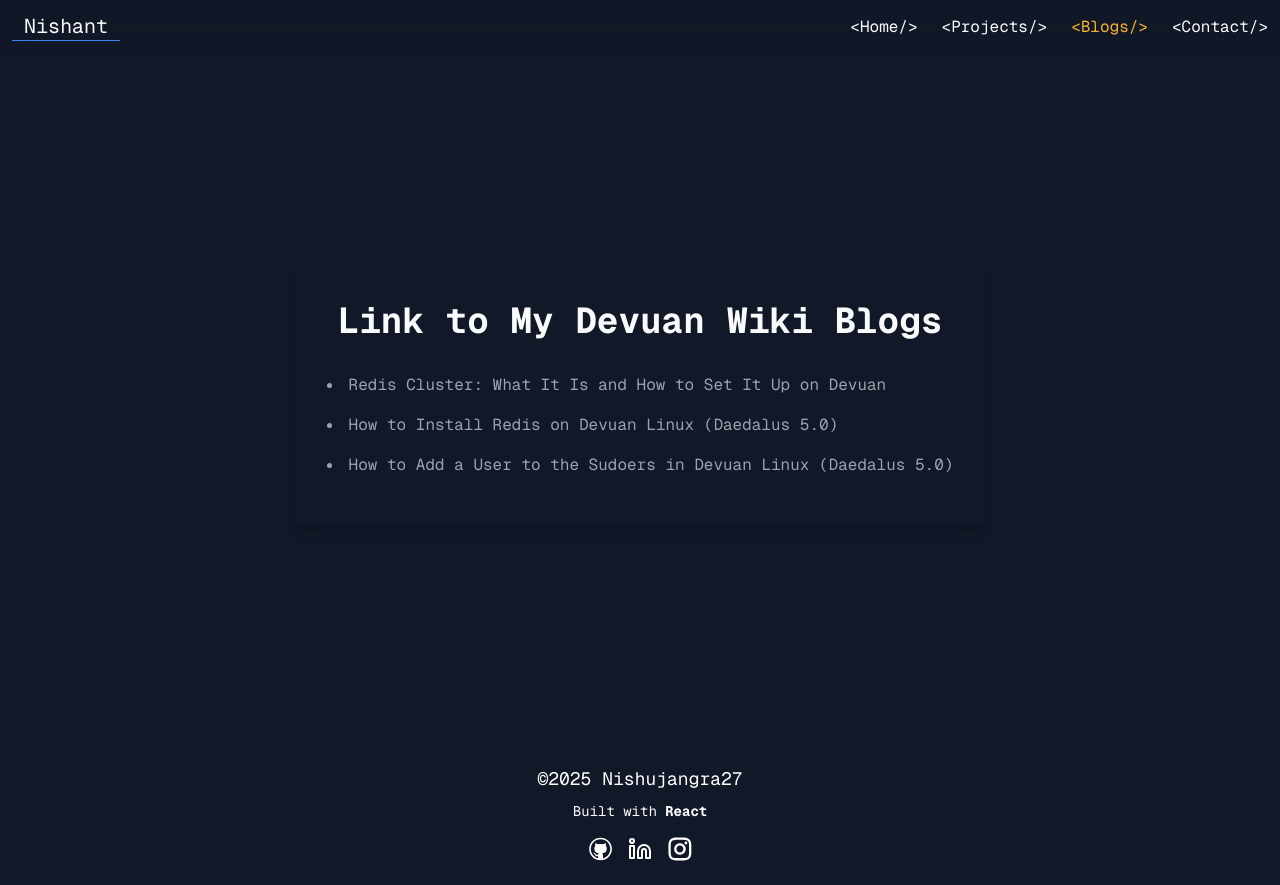
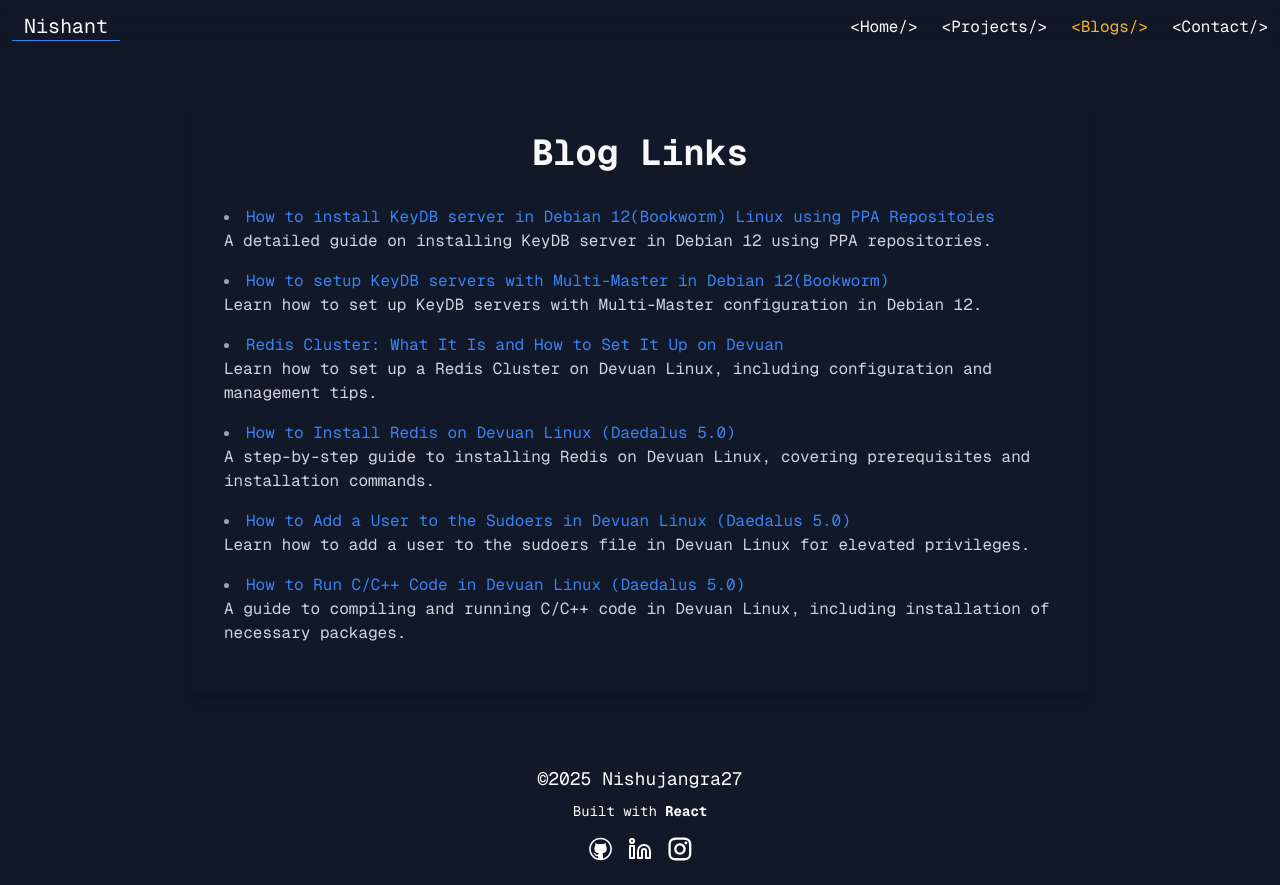
Before and after one commit to nishujangra/Portfolio, a React (Vite) app: page /blogs in a window 1280 px wide. Built offline with nearby package versions, Linux system fonts and the light colour scheme.

Commit message:
Blogs Updated

```diff
--- /dev/null
+++ b/src/data/blogs.ts
@@ -0,0 +1,38 @@
+export const blogs = [
+    {
+        title: "How to install KeyDB server in Debian 12(Bookworm) Linux using PPA Repositoies",
+        description:
+            "A detailed guide on installing KeyDB server in Debian 12 using PPA repositories.",
+        url: "https://bitbucket.org/tirveni/devuan/wiki/KeyDB-Setup",
+    },
+    {
+        title: "How to setup KeyDB servers with Multi-Master in Debian 12(Bookworm)",
+        description:
+            "Learn how to set up KeyDB servers with Multi-Master configuration in Debian 12.",
+        url: "https://bitbucket.org/tirveni/devuan/wiki/KeyDB-Multi-Master",
+    },
+    {
+        title: "Redis Cluster: What It Is and How to Set It Up on Devuan",
+        description:
+            "Learn how to set up a Redis Cluster on Devuan Linux, including configuration and management tips.",
+        url: "https://bitbucket.org/tirveni/devuan/wiki/Redis-Cluster",
+    },
+    {
+        title: "How to Install Redis on Devuan Linux (Daedalus 5.0)",
+        description:
+            "A step-by-step guide to installing Redis on Devuan Linux, covering prerequisites and installation commands.",
+        url: "https://bitbucket.org/tirveni/devuan/wiki/Redis",
+    },
+    {
+        title: "How to Add a User to the Sudoers in Devuan Linux (Daedalus 5.0)",
+        description:
+            "Learn how to add a user to the sudoers file in Devuan Linux for elevated privileges.",
+        url: "https://bitbucket.org/tirveni/devuan/wiki/Sudoers",
+    },
+    {
+        title: "How to Run C/C++ Code in Devuan Linux (Daedalus 5.0)",
+        description:
+            "A guide to compiling and running C/C++ code in Devuan Linux, including installation of necessary packages.",
+        url: "https://bitbucket.org/tirveni/devuan/wiki/C++",
+    }
+];
--- a/src/pages/Blogs/Blogs.tsx
+++ b/src/pages/Blogs/Blogs.tsx
@@ -1,3 +1,4 @@
+import { blogs } from "@/data/blogs";
 import { Link } from "react-router-dom";
 
 const Blogs = () => {
@@ -6,37 +7,25 @@ const Blogs = () => {
             <div className="flex flex-col justify-center items-center min-h-[80vh]">
                 <div className="max-w-4xl mx-auto px-4 sm:px-6 lg:px-8 rounded-lg shadow-lg p-8">
                     <h1 className="text-4xl font-bold text-center mb-8">
-                        Link to My Devuan Wiki Blogs
+                        Blog Links
                     </h1>
                     <div className="mt-8">
                         <ul className="list-disc list-inside text-gray-400">
-                            <li className="mb-4">
-                                <Link
-                                    className="hover:underline"
-                                    to="https://bitbucket.org/tirveni/devuan/wiki/Redis-Cluster"
-                                >
-                                    Redis Cluster: What It Is and How to Set It
-                                    Up on Devuan
-                                </Link>
-                            </li>
-                            <li className="mb-4">
-                                <Link
-                                    className="hover:underline"
-                                    to="https://bitbucket.org/tirveni/devuan/wiki/Redis"
-                                >
-                                    How to Install Redis on Devuan Linux
-                                    (Daedalus 5.0)
-                                </Link>
-                            </li>
-                            <li className="mb-4">
-                                <Link
-                                    className="hover:underline"
-                                    to="https://bitbucket.org/tirveni/devuan/wiki/Sudoers"
-                                >
-                                    How to Add a User to the Sudoers in Devuan
-                                    Linux (Daedalus 5.0)
-                                </Link>
-                            </li>
+                            {blogs.map((blog, index) => (
+                                <li key={index} className="mb-4">
+                                    <Link
+                                        to={blog.url}
+                                        target="_blank"
+                                        rel="noopener noreferrer"
+                                        className="text-blue-500 hover:underline"
+                                    >
+                                        {blog.title}
+                                    </Link>
+                                    <p className="text-gray-300">
+                                        {blog.description}
+                                    </p>
+                                </li>
+                            ))}
                         </ul>
                     </div>
                 </div>
```
